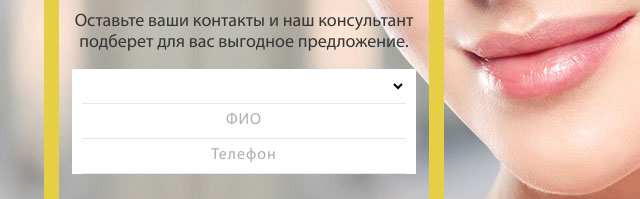
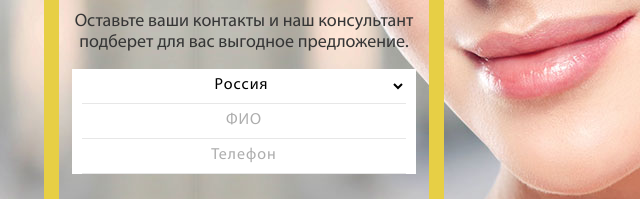
Before and after one commit to koliaha/Landing-Miliskin, a plain HTML site: page index.html in a window 1280 px wide. Shown: the part 386-585 px from the top of the page, 640-1280 px from the left. Drawn offline with nearby package versions, Linux system fonts and the light colour scheme.

Commit message:
Update index.html

```diff
--- a/index.html
+++ b/index.html
@@ -101,7 +101,12 @@
 									Оставьте ваши контакты и наш консультант подберет для вас выгодное предложение.
 								</p>
 								<form method="post" action="" class="form_input orderFormWrapper order_form">
-									<select name="country" id="country" class="popup-select country_select"></select>
+									<select name="country" id="country" class="popup-select country_select">
+										<option>Россия</option>
+										<option>Германия</option>
+										<option>Франция</option>
+										<option>Болгария</option>
+									</select>
 									<input name="name" class="popup-input" type="text" placeholder="ФИО" required>
 									<input name="phone" class="popup-input" type="text" placeholder="Телефон" required>
 								</form>
```
